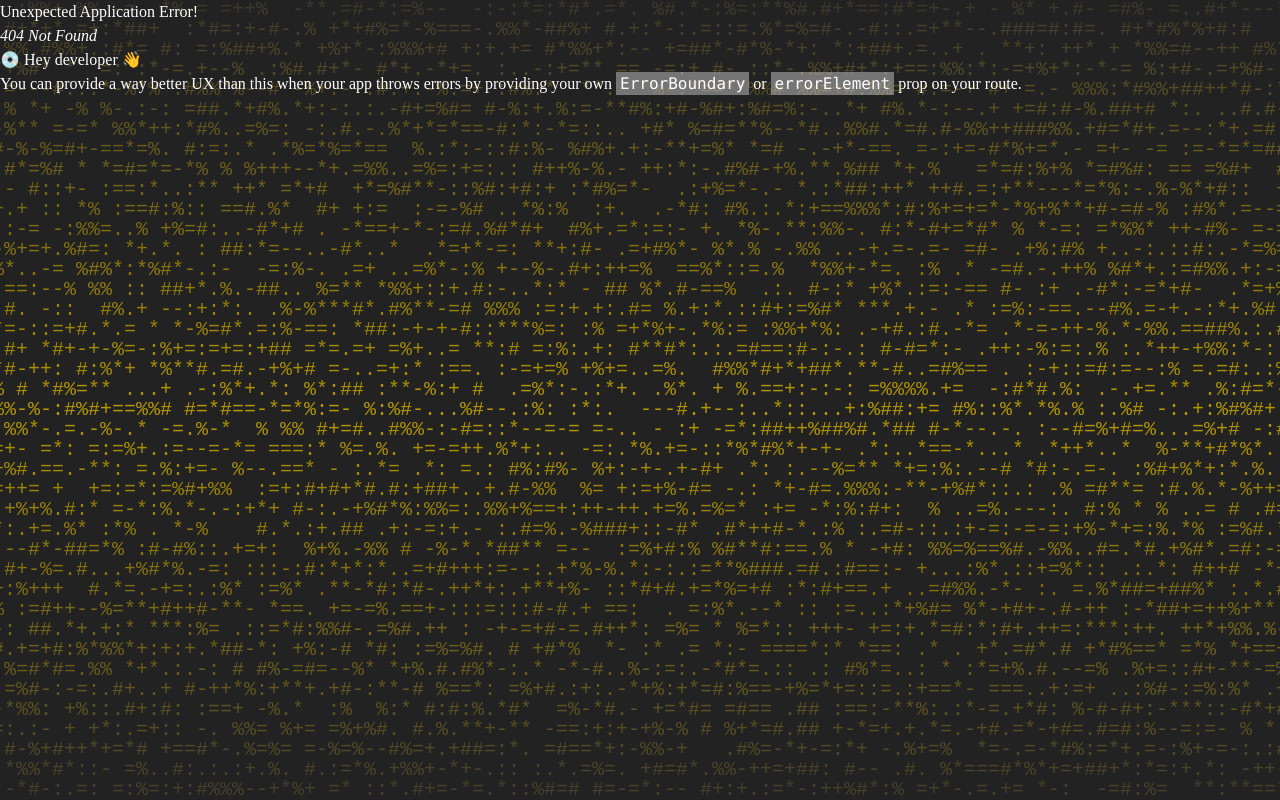
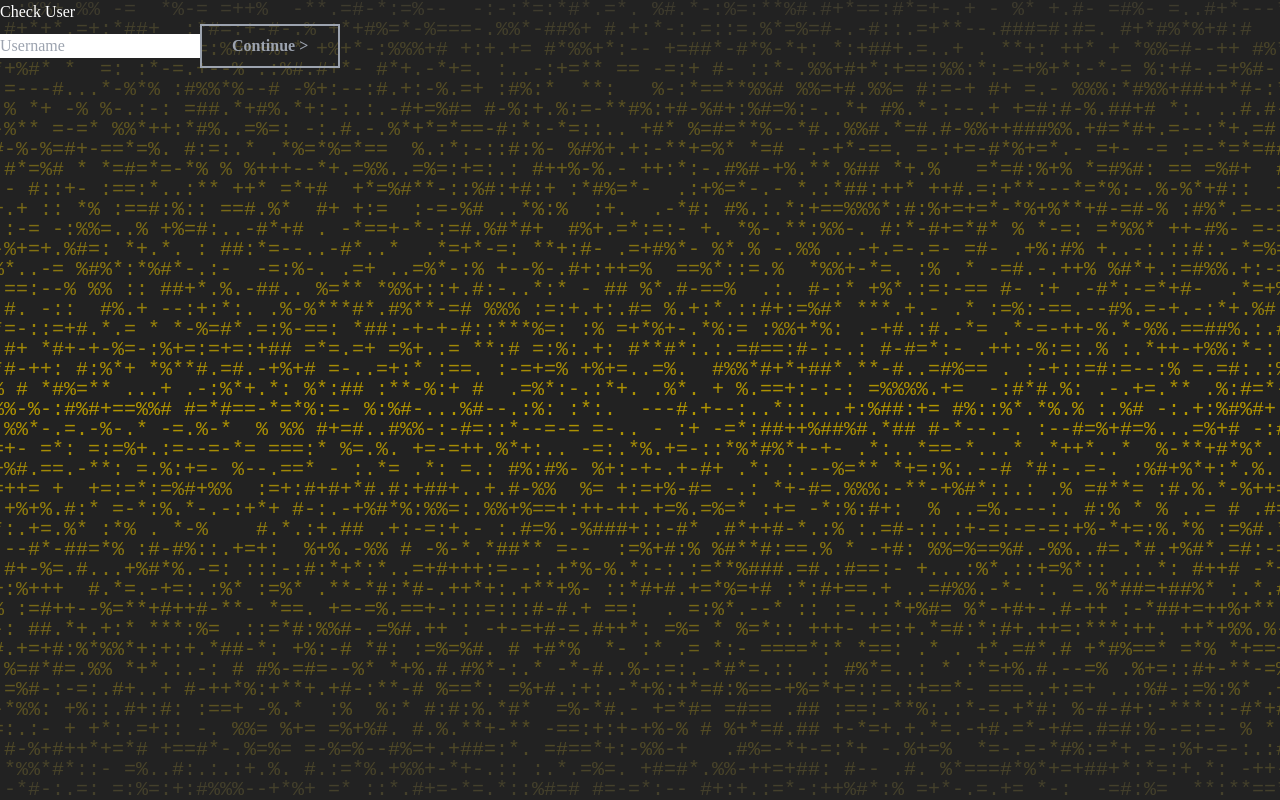
Before and after one commit to codefest-iit-bhu/codefest-frontend, a React (Vite) app: page /newUser in a window 1280 px wide. Before the commit this address had no page. Built offline with nearby package versions, Linux system fonts and the light colour scheme; a web font is replaced by a local one.

Commit message:
Added Check User

```diff
--- a/package.json
+++ b/package.json
@@ -10,8 +10,10 @@
     "preview": "vite preview"
   },
   "dependencies": {
+    "axios": "^1.7.7",
     "react": "^18.3.1",
     "react-dom": "^18.3.1",
+    "react-query": "^3.39.3",
     "react-router-dom": "^6.27.0"
   },
   "devDependencies": {
--- a/src/App.jsx
+++ b/src/App.jsx
@@ -3,13 +3,18 @@ import "./App.css";
 import Background from "./components/Background";
 import { RouterProvider } from "react-router-dom";
 import { router } from "./router";
+import { QueryClient, QueryClientProvider } from 'react-query';
+
+const queryClient = new QueryClient();
 
 const App = () => {
   return (
-    <div className="App w-[100vw] h-[100vh] overflow-x-hidden overflow-y-scroll no-scrollbar">
-      <Background />
-      <RouterProvider router={router}></RouterProvider>
-    </div>
+    <QueryClientProvider client={queryClient}>
+      <div className="App w-[100vw] h-[100vh] overflow-x-hidden overflow-y-scroll no-scrollbar">
+        <Background />
+        <RouterProvider router={router}></RouterProvider>
+      </div>
+    </QueryClientProvider>
   );
 };
 
--- a/src/components/TextBox.jsx
+++ b/src/components/TextBox.jsx
@@ -1,7 +1,7 @@
 export default function TextBox(props){
     return(
         <>
-            <input type="text" className="my-6 h-10 border-gray-400 border-2 bg-transparent text-gray-400 font-bold text-lg placeholder:text-center" placeholder={props.placeholder}/>
+            <input type="text" name={props.name} value={props.value} onChange={props.onChange} className="my-6 h-10 border-gray-400 border-2 bg-transparent text-gray-400 font-bold text-lg placeholder:text-center" placeholder={props.placeholder}/>
         </>
     );
 }
--- a/src/router.jsx
+++ b/src/router.jsx
@@ -5,6 +5,7 @@ import Login from "./routes/Login";
 import Signup from "./routes/Signup";
 import Events from "./routes/Events";
 import CA from "./routes/CA";
+import NewUser from "./routes/NewUser";
 
 export const router = createBrowserRouter([
   {
@@ -31,4 +32,8 @@ export const router = createBrowserRouter([
     path: "/CA",
     element: <CA />,
   },
+  {
+    path:"/newUser",
+    element:<NewUser/>
+  }
 ]);
--- /dev/null
+++ b/src/routes/NewUser.jsx
@@ -0,0 +1,55 @@
+import React, { useState } from 'react'
+import HeadingA from '../components/HeadingA'
+import TextBox from '../components/TextBox'
+import AnimatedButton from '../components/AnimatedButton'
+import { useNavigate } from 'react-router-dom'
+import axios from 'axios'
+import { useQuery } from 'react-query'
+
+export default function NewUser() {
+    const [Username, setUsername] = useState("")
+    const navigate = useNavigate();
+
+    const handleChange = (e) => {
+        setUsername(e.target.value);
+    }
+
+    const { data, error, isLoading, refetch } = useQuery(
+        'checkUsername',
+        async () => {
+            const response = await axios.get(`http://localhost:8080/api/auth/check_user/${Username}`);
+            return response.data;
+        },
+        {
+            enabled: false,
+            onSuccess: (data) => {
+                if (!data.userExists) {
+                    navigate(`/signup?username=${Username}`);
+                } else {
+                    alert("User Already Exists");
+                }
+            }
+        }
+    );
+
+    const checkUser = () => {
+        if (Username) {
+            refetch();
+        } else {
+            alert("Please enter a username");
+        }
+    };
+
+
+    return (
+        <>
+            <div className="w-[100vw] h-[100vh] flex justify-center items-center">
+                <div className="rounded-md flex flex-col items-center py-4 w-[500px] backdrop-blur-[2px]">
+                    <HeadingA text="Check User" size="2xl" />
+                    <TextBox value={Username} onChange={handleChange} placeholder="Username" />
+                    <AnimatedButton onClick={checkUser} text="Continue >" />
+                </div>
+            </div>
+        </>
+    )
+}
--- a/src/routes/Signup.jsx
+++ b/src/routes/Signup.jsx
@@ -1,16 +1,41 @@
 import HeadingA from "../components/HeadingA";
 import TextBox from "../components/TextBox";
 import AnimatedButton from "../components/AnimatedButton";
+import { useLocation } from "react-router-dom";
+import { useEffect, useState } from "react";
+
+function useQuery() {
+  return new URLSearchParams(useLocation().search);
+}
 
 export default function Signup() {
+  const query=useQuery();
+  const userName=query.get('username')
+
+  const [credentials, setCredentials] = useState({
+    username:userName,
+    password:"",
+    confirmPassword:""
+  })
+
+  const handleCredentials=(e)=>{
+    setCredentials({...credentials,[e.target.name]:e.target.value})
+  }
+
+  useEffect(()=>{
+    if(!userName){
+      alert("Invalid Username")
+    }
+  },[])
+
   return (
     <>
       <div className="w-[100vw] h-[100vh] flex justify-center items-center">
         <div className="rounded-md flex flex-col items-center py-4 w-[500px] backdrop-blur-[2px]">
           <HeadingA text="eyyy" size="2xl" />
-          <TextBox placeholder="Username"/>
-          <TextBox placeholder="Password"/>
-          <TextBox placeholder="Confirm Password"/>
+          <TextBox placeholder="Username" name="username" value={credentials.username}/>
+          <TextBox placeholder="Password" name="password" value={credentials.password} onChange={handleCredentials}/>
+          <TextBox placeholder="Confirm Password" name="confirmPassword" value={credentials.confirmPassword} onChange={handleCredentials}/>
           <AnimatedButton text="Signup >"/>
         <a href="/login" className="text-gray-400 text-md underline underline-offset-2">Already have an account? Click here</a>
         </div>
```
Also changed, not shown: src/utils/auth.jsx (added), 1 other file (tests, documents, lock files or other folders).
